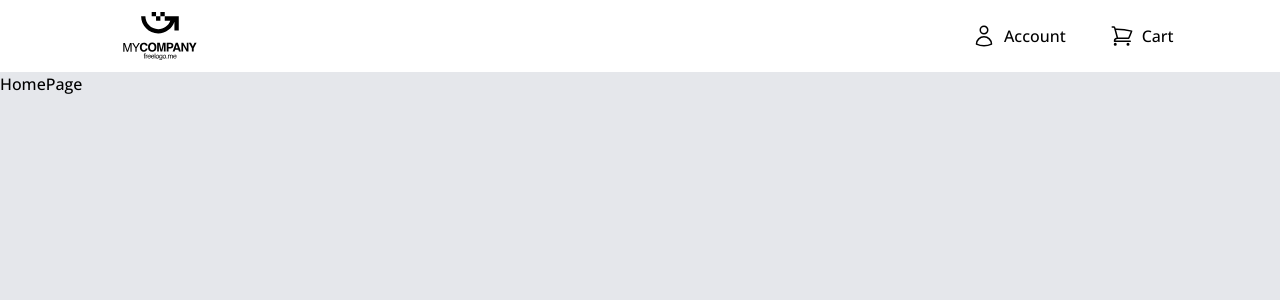
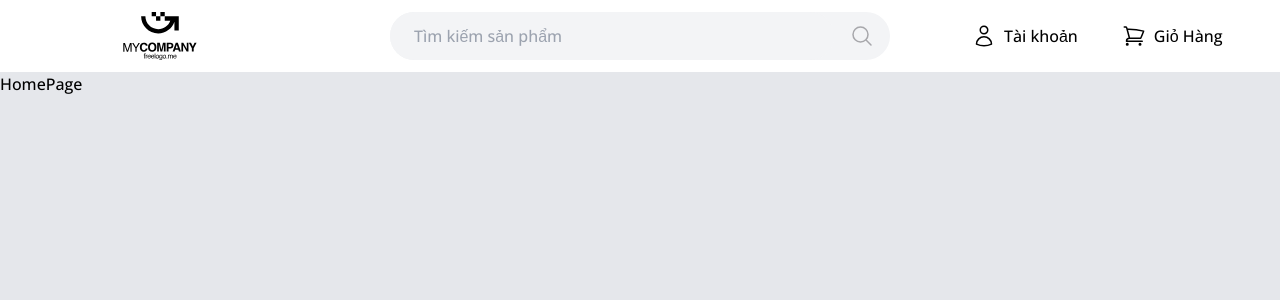
Before and after one commit to vudinhan2525/Shopcart, a React (Create React App) app in the folder front-end/: page / in a window 1280 px wide. Shown: the top 300 px of the page. Built offline with nearby package versions, Linux system fonts and the light colour scheme.

Commit message:
ui navbar

```diff
--- a/front-end/src/components/HeaderComponent/HeaderComponent.js
+++ b/front-end/src/components/HeaderComponent/HeaderComponent.js
@@ -1,23 +1,33 @@
 import { Link } from 'react-router-dom';
 import logo from '../../assets/img/logo';
-import { UserIcon, CartIcon } from '../../utils/IconSVG/index';
+import { UserIcon, CartIcon, SearchIcon } from '../../utils/IconSVG/index';
 function HeaderComponent() {
   return (
     <div className=" flex py-3 items-center">
       <Link to="/" className="basis-1/4">
         {logo()}
       </Link>
-      <div className="basis-2/4">
-        <input></input>
+      <div className="basis-2/4 ">
+        <div className="w-[500px] mx-auto flex bg-gray-100 rounded-full">
+          <input
+            type="text"
+            placeholder="Tìm kiếm sản phẩm"
+            className=" outline-0 py-3 px-6  w-full bg-gray-100 rounded-full"
+            spellCheck="false"
+          ></input>
+          <div className="flex items-center py-3 px-4 cursor-pointer rounded-r-full text-[#a7a7ab] hover:text-black  hover:bg-[#e4e4e6]">
+            {SearchIcon()}
+          </div>
+        </div>
       </div>
       <ul className="flex basis-1/4 gap-5">
         <li className="flex gap-2 cursor-pointer p-3 rounded-full hover:bg-gray-100">
           {UserIcon()}
-          <p>Account</p>
+          <p>Tài khoản</p>
         </li>
         <li className="flex gap-2 cursor-pointer p-3 rounded-full hover:bg-gray-100">
           {CartIcon()}
-          <p>Cart</p>
+          <p>Giỏ Hàng</p>
         </li>
       </ul>
     </div>
--- a/front-end/src/index.css
+++ b/front-end/src/index.css
@@ -2,3 +2,15 @@
 @tailwind base;
 @tailwind components;
 @tailwind utilities;
+html *::-webkit-scrollbar {
+  border-radius: 0;
+  width: 8px;
+}
+html *::-webkit-scrollbar-thumb {
+  border-radius: 4px;
+  background-color: rgba(22, 24, 35, 0.06);
+}
+html *::-webkit-scrollbar-track {
+  border-radius: 0;
+  background-color: rgba(0, 0, 0, 0);
+}
--- a/front-end/src/utils/IconSVG/index.js
+++ b/front-end/src/utils/IconSVG/index.js
@@ -36,3 +36,22 @@ export const CartIcon = (width = '24px', height = '24px') => {
     </svg>
   );
 };
+export const SearchIcon = (width = '24px', height = '24px') => {
+  return (
+    <svg
+      xmlns="http://www.w3.org/2000/svg"
+      fill="none"
+      viewBox="0 0 24 24"
+      stroke-width="1.5"
+      stroke="currentColor"
+      width={width}
+      height={height}
+    >
+      <path
+        strokeLinecap="round"
+        strokeLinejoin="round"
+        d="M21 21l-5.197-5.197m0 0A7.5 7.5 0 105.196 5.196a7.5 7.5 0 0010.607 10.607z"
+      />
+    </svg>
+  );
+};
```
